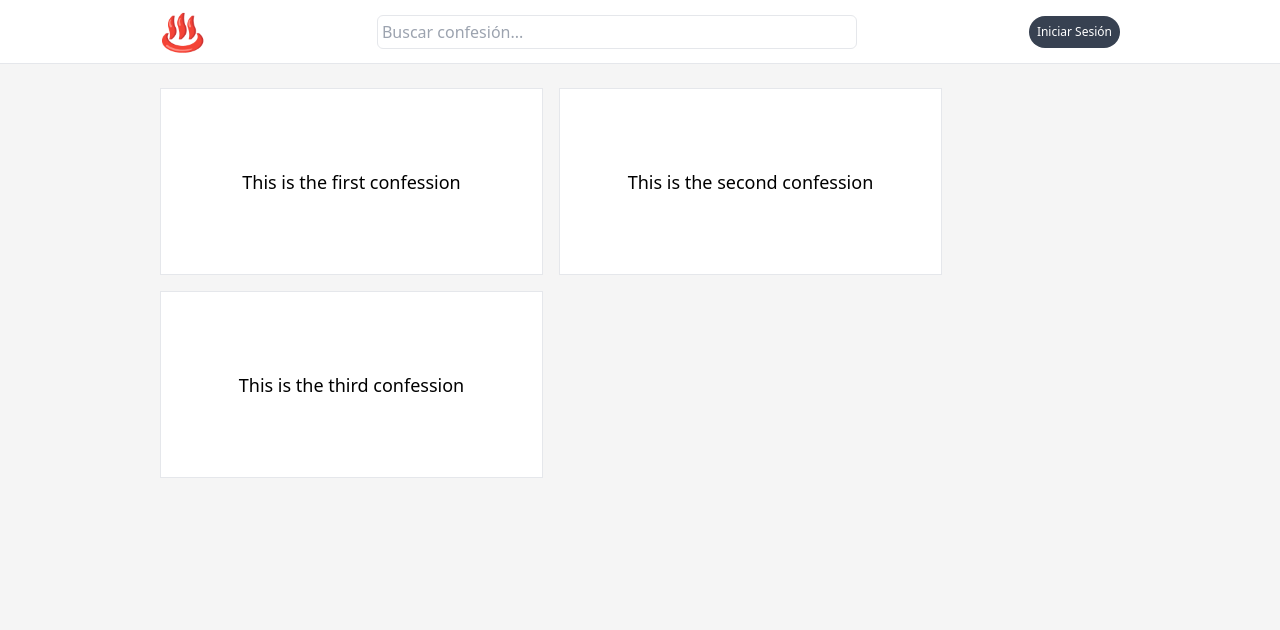
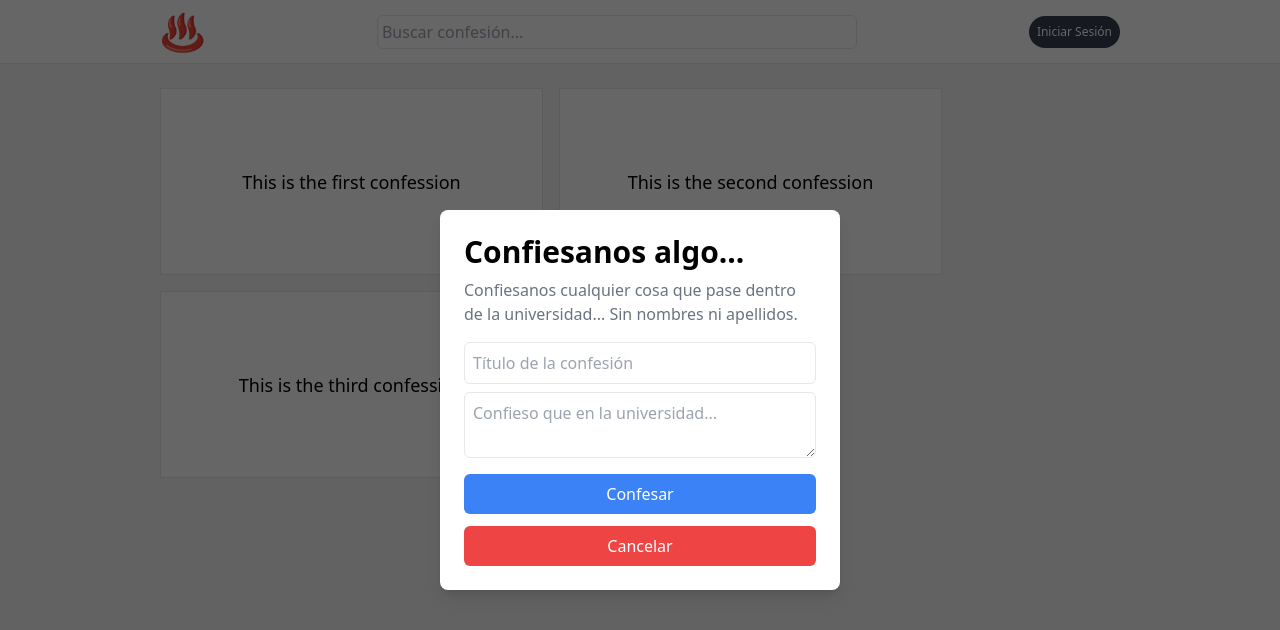
Before and after one commit to Alejandro1709/confesiones-upc, a Next.js app: page / in a window 1280 px wide. Shown: the top 630 px of the page. Built offline with nearby package versions, Linux system fonts and the light colour scheme; no server answers.

Commit message:
Add: Modal Component with form

```diff
--- a/src/components/layout/Layout.tsx
+++ b/src/components/layout/Layout.tsx
@@ -1,5 +1,7 @@
 import Head from "next/head";
 import Navigation from "@/components/navigation";
+import Modal from "../modal";
+import CreateForm from "../modal/CreateForm";
 
 type Props = {
   title?: string;
@@ -20,6 +22,9 @@ function Layout({
         <meta name="viewport" content="width=device-width, initial-scale=1" />
         <link rel="icon" href="/favicon.ico" />
       </Head>
+      <Modal>
+        <CreateForm />
+      </Modal>
       <Navigation />
       <main className="mx-6 bg-background md:mx-40">{children}</main>
     </>
--- /dev/null
+++ b/src/components/modal/CreateForm.tsx
@@ -0,0 +1,38 @@
+function CreateForm() {
+  return (
+    <>
+      <header className="flex flex-col gap-2">
+        <h1 className="text-3xl font-semibold">Confiesanos algo...</h1>
+        <p className="text-gray-500">
+          Confiesanos cualquier cosa que pase dentro de la universidad... Sin
+          nombres ni apellidos.
+        </p>
+      </header>
+      <form className="mt-4 flex flex-col gap-2">
+        <input
+          className="rounded-md border p-2"
+          type="text"
+          placeholder="Título de la confesión"
+        />
+        <textarea
+          className="rounded-md border p-2"
+          placeholder="Confieso que en la universidad..."
+        ></textarea>
+        <button
+          type="submit"
+          className="mt-2 w-full rounded-md bg-blue-500 p-2 text-white hover:bg-blue-600"
+        >
+          Confesar
+        </button>
+        <button
+          type="button"
+          className="mt-1 w-full rounded-md bg-red-500 p-2 text-white hover:bg-red-600"
+        >
+          Cancelar
+        </button>
+      </form>
+    </>
+  );
+}
+
+export default CreateForm;
--- /dev/null
+++ b/src/components/modal/Modal.tsx
@@ -0,0 +1,14 @@
+function Modal({ children }: { children: React.ReactNode }) {
+  return (
+    <div className="absolute top-0 left-0 right-0 bottom-0 z-10 flex items-center justify-center bg-black/60">
+      <dialog
+        open
+        className="h-auto w-[400px] rounded-lg bg-white p-6 shadow-lg"
+      >
+        {children}
+      </dialog>
+    </div>
+  );
+}
+
+export default Modal;
--- /dev/null
+++ b/src/components/modal/index.ts
@@ -0,0 +1,3 @@
+import Modal from "./Modal";
+
+export default Modal;
--- a/src/pages/index.tsx
+++ b/src/pages/index.tsx
@@ -18,7 +18,6 @@ export default function Home({ session }: HomeProps) {
     <AuthProvider session={session}>
       <Layout title="Confesiones UPC | Feed">
         <Wrapper>
-          {/* <h1 className="text-2xl font-bold">Feed</h1> */}
           <Confessions />
         </Wrapper>
       </Layout>
```
